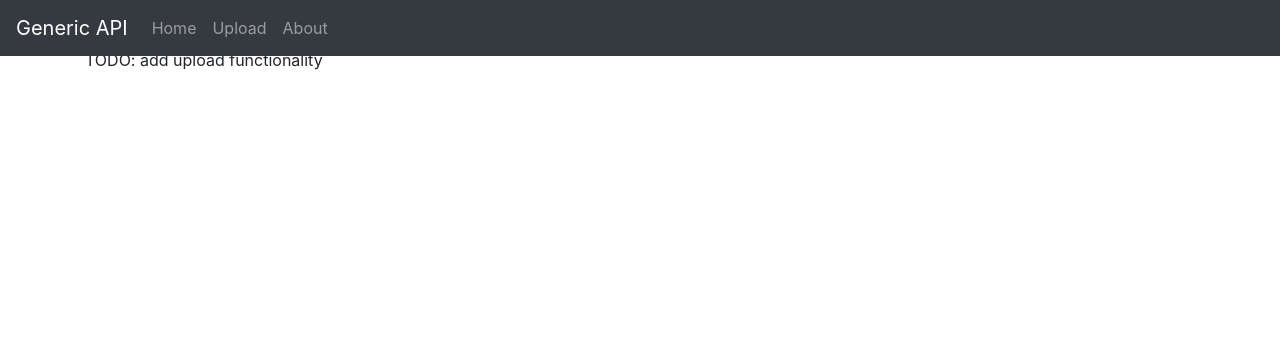
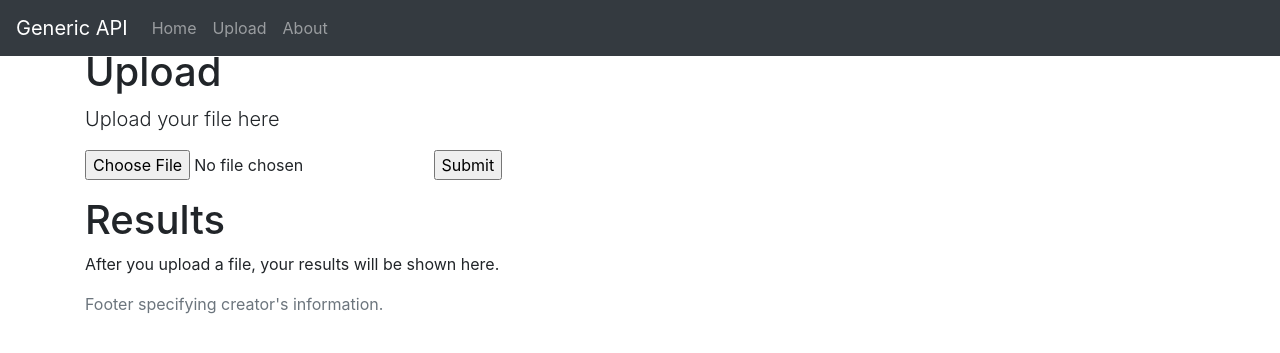
Before and after one commit to thomashusken/img-class, a Flask app: page /upload/ in a window 1280 px wide. Shown: the top 353 px of the page. Run offline with Flask 2, Linux system fonts and the light colour scheme; some libraries are stand-ins or nearby versions.

Commit message:
Change bootstrap version, include custom css, add a footer, and create an HTML form on the upload page

```diff
--- a/api/templates/about.html
+++ b/api/templates/about.html
@@ -3,5 +3,6 @@
 {% block current %}(current){% endblock %}
 {% block content %}
 <h1 class="mt-5">About</h1>
-<p class="lead">Made by Thomas Husken</p>
+<p>This is a simple webapp that can be altered into an api for a data science application.
+</p>
 {% endblock %}
--- a/api/templates/base.html
+++ b/api/templates/base.html
@@ -6,7 +6,9 @@
     <meta name="viewport" content="width=device-width, initial-scale=1, shrink-to-fit=no">
 
     <!-- Bootstrap CSS -->
-    <link rel="stylesheet" href="https://stackpath.bootstrapcdn.com/bootstrap/4.3.1/css/bootstrap.min.css" integrity="sha384-ggOyR0iXCbMQv3Xipma34MD+dH/1fQ784/j6cY/iJTQUOhcWr7x9JvoRxT2MZw1T" crossorigin="anonymous">
+    <link rel="stylesheet" href="https://stackpath.bootstrapcdn.com/bootstrap/4.1.3/css/bootstrap.min.css" integrity="sha384-MCw98/SFnGE8fJT3GXwEOngsV7Zt27NXFoaoApmYm81iuXoPkFOJwJ8ERdknLPMO" crossorigin="anonymous">
+    <!-- Custom styles for this template -->
+    <link href="/static/style.css" rel="stylesheet">
 
     <title>Generic API</title>
   </head>
@@ -33,17 +35,23 @@
           </div>
         </nav>
         {% endblock %}
-      </header>
+    </header>
 
-      <main role="main" class="container">
-        {% block content %}{% endblock %}
-      </main>
+    <main role="main" class="container">
+      {% block content %}{% endblock %}
+    </main>
+
+    <footer class="footer">
+        <div class="container">
+          <span class="text-muted">Footer specifying creator's information</a>.</span>
+        </div>
+    </footer>
 
     <!-- Optional JavaScript -->
     <!-- jQuery first, then Popper.js, then Bootstrap JS -->
     <script src="https://code.jquery.com/jquery-3.3.1.slim.min.js" integrity="sha384-q8i/X+965DzO0rT7abK41JStQIAqVgRVzpbzo5smXKp4YfRvH+8abtTE1Pi6jizo" crossorigin="anonymous"></script>
     <script src="https://cdnjs.cloudflare.com/ajax/libs/popper.js/1.14.7/umd/popper.min.js" integrity="sha384-UO2eT0CpHqdSJQ6hJty5KVphtPhzWj9WO1clHTMGa3JDZwrnQq4sF86dIHNDz0W1" crossorigin="anonymous"></script>
-    <script src="https://stackpath.bootstrapcdn.com/bootstrap/4.3.1/js/bootstrap.min.js" integrity="sha384-JjSmVgyd0p3pXB1rRibZUAYoIIy6OrQ6VrjIEaFf/nJGzIxFDsf4x0xIM+B07jRM" crossorigin="anonymous"></script>
+    <script src="https://stackpath.bootstrapcdn.com/bootstrap/4.1.3/js/bootstrap.min.js" integrity="sha384-ChfqqxuZUCnJSK3+MXmPNIyE6ZbWh2IMqE241rYiqJxyMiZ6OW/JmZQ5stwEULTy" crossorigin="anonymous"></script>
   </body>
 
 </html>
--- a/api/templates/upload.html
+++ b/api/templates/upload.html
@@ -2,6 +2,16 @@
 {% block title %}Upload{% endblock %}
 {% block current %}(current){% endblock %}
 {% block content %}
-
-<p class="mt-5">TODO: add upload functionality</p>
+    <h1 class="mt-5">Upload</h1>
+      <p class="lead">Upload your file here</p>
+      <form method="POST" enctype="multipart/form-data">
+        <input type="file" name="data" id="data" />
+        <input type="submit" value="Submit" />
+      </form>
+    <h1 class="mt-3">Results</h1>
+    {% if result %}
+          <p>show result</p>
+    {% else %}
+          <p>After you upload a file, your results will be shown here.</p>
+    {% endif %}
 {% endblock %}
```
